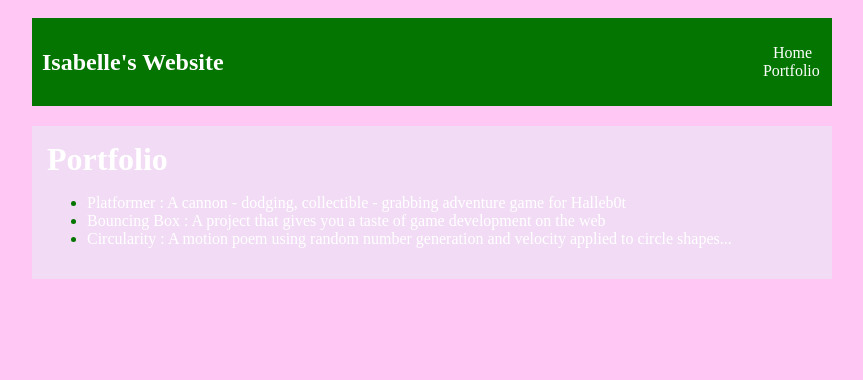
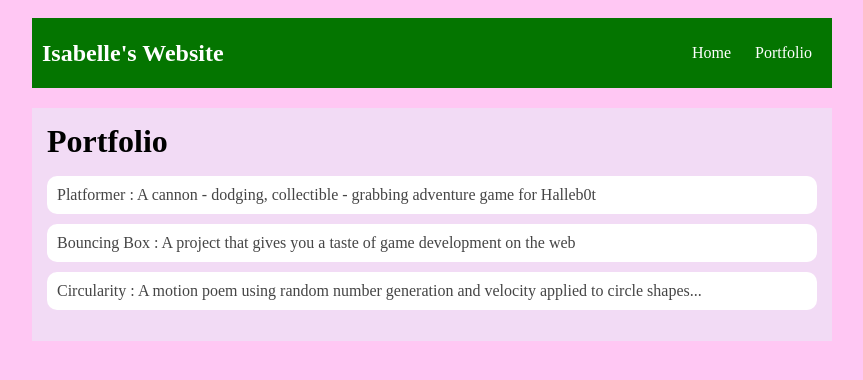
Before and after one commit to IsabelleWolke/IsabelleWolke.github.io, a plain HTML site: page portfolio.html in a window 1280 px wide. Shown: the whole page, without its empty margins (208-1071 px from the left). Drawn offline with Linux system fonts and the light colour scheme.

Commit message:
add portfolio.html file

```diff
--- a/portfolio.html
+++ b/portfolio.html
@@ -11,9 +11,9 @@
                 <h1>Isabelle's Website</h1>
                 <ul id="nav-ul">
                     <li class="nav-li">
-                    <a class=""nav-a" href=""index.html">Home</a>
+                    <a class="nav-a" href="index.html">Home</a>
                 </li>
-                <li class=""nav-li">
+                <li class="nav-li">
                     <a class="nav-a" href="portfolio.html">Portfolio</a>
                 </li>
                 </ul>
--- a/style.css
+++ b/style.css
@@ -60,4 +60,28 @@ main {
 }
 h2, h3 {
     margin: 0px;
+} /* portfolio styles */
+.content h1 {
+    color: black;
 }
+
+#portfolio {
+    list-style-type: none;
+    padding-left: 0;
+}
+
+#portfolio li {
+    background: #fff;
+    padding: 10px;
+    border-radius: 10px;
+    margin-bottom: 10px;
+}
+
+#portfolio li:hover {
+    background: #eee;
+}
+
+#portfolio a {
+    text-decoration: none;
+    color: #454545;
+}
```
Also changed, not shown: projects/bouncing-box/index.html (+0 -3 lines).
